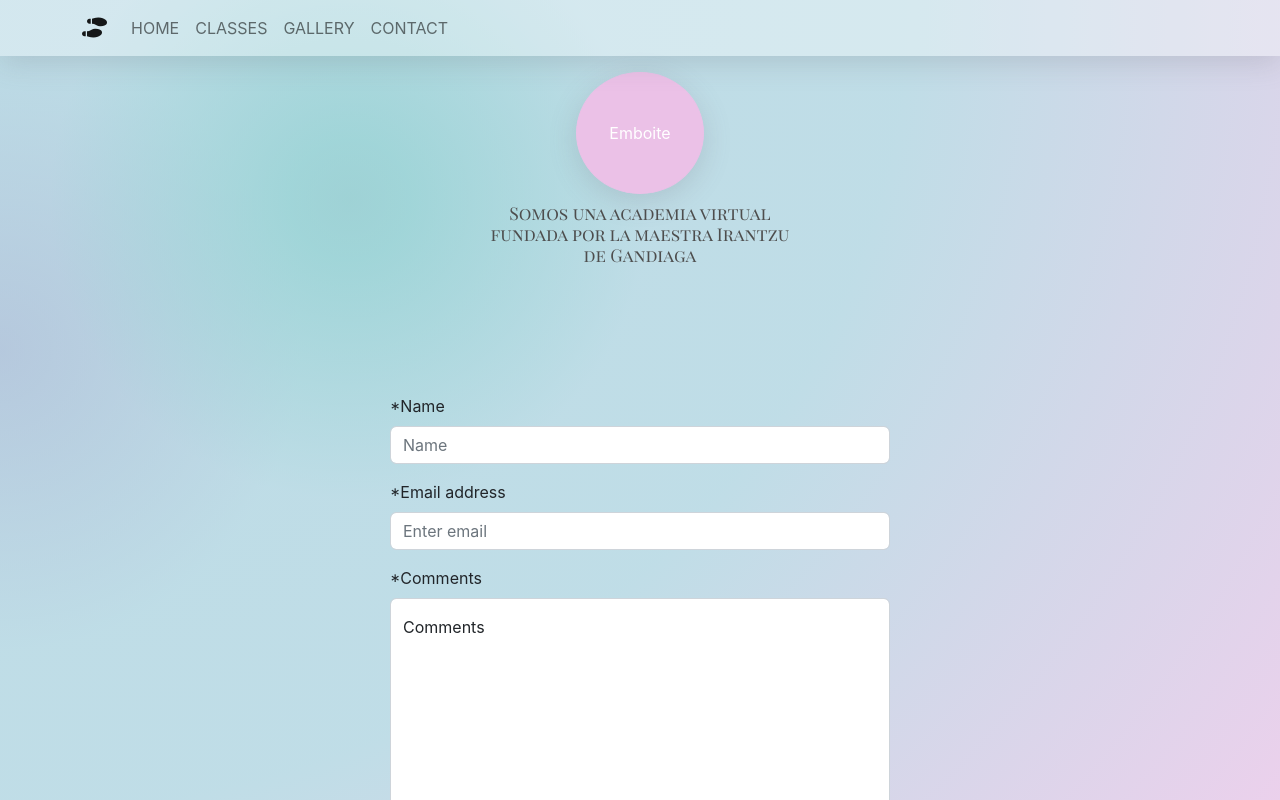
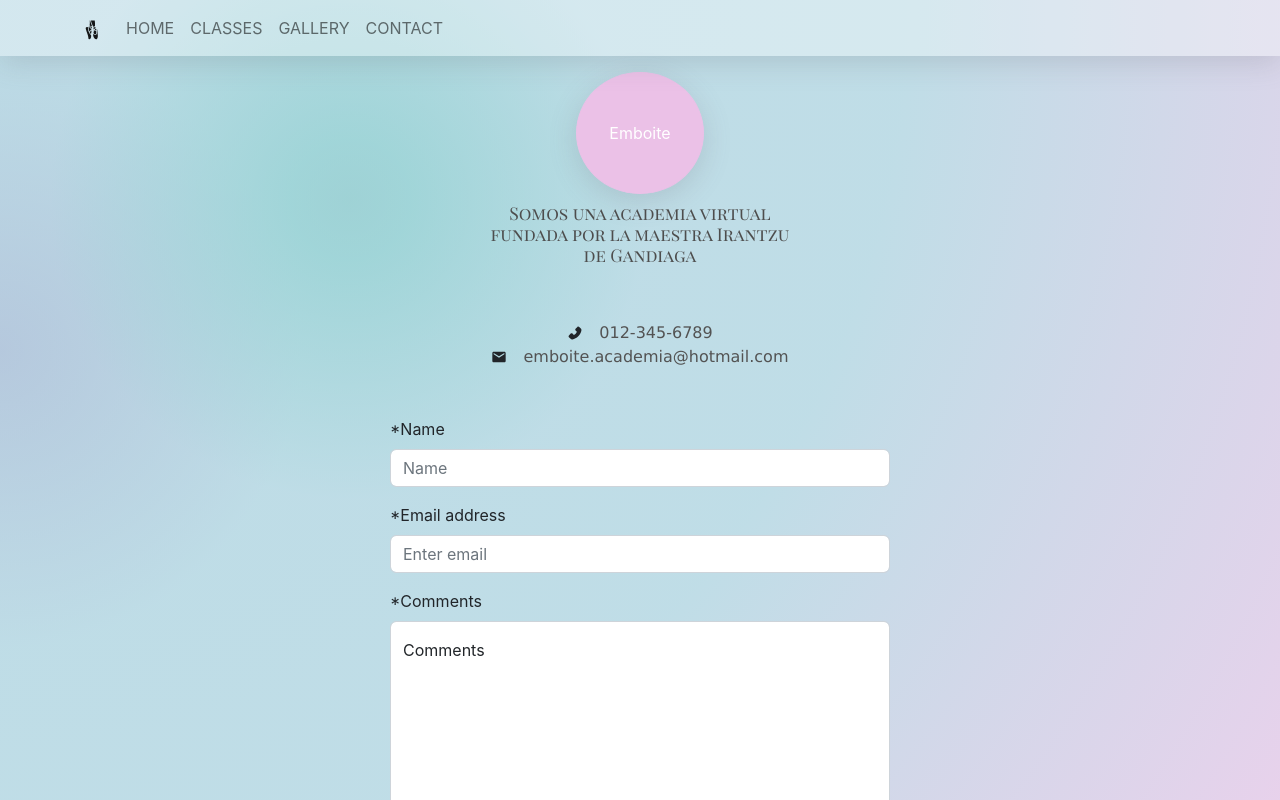
Before and after one commit to Chimoha31/Embo-t-Academia-virtual, a React (Create React App) app: page /contact in a window 1280 px wide. Shown: the top 800 px of the page. Built offline with nearby package versions, Linux system fonts and the light colour scheme; a web font is replaced by a local one.

Commit message:
Changed alert in contact

```diff
--- a/src/components/header/Header.scss
+++ b/src/components/header/Header.scss
@@ -26,7 +26,7 @@
   }
 }
 
-@media (min-width: 767px) {
+@media (min-width: 676px) {
   .header {
     & .title {
       font-size: 1.1rem;
--- a/src/components/menubar/MenuBar.jsx
+++ b/src/components/menubar/MenuBar.jsx
@@ -2,13 +2,15 @@ import React from "react";
 import { Container, Nav, Navbar } from "react-bootstrap";
 // import { Link } from "react-router-dom";
 import "./MenuBar.scss";
+import { GiBallerinaShoes } from 'react-icons/gi';
 
 const MenuBar = () => {
   return (
     <div className="menubar">
       <Navbar variant="light" className="navbar">
         <Container>
-          <Navbar.Brand href="/"><i className="fas fa-shoe-prints"></i></Navbar.Brand>
+          <Navbar.Brand href="/"><GiBallerinaShoes /></Navbar.Brand>
+          {/* <Navbar.Brand href="/"><i className="fas fa-shoe-prints"></i></Navbar.Brand> */}
           <Nav className="me-auto">
             <Nav.Link href="/">HOME</Nav.Link>
             <Nav.Link href="classes">CLASSES</Nav.Link>
--- a/src/components/menubar/MenuBar.scss
+++ b/src/components/menubar/MenuBar.scss
@@ -2,7 +2,7 @@
   display: none;
 }
 
-@media (min-width: 767px) {
+@media (min-width: 676px) {
   .menubar {
     display: block;
     position: sticky;
--- a/src/components/sidebar/SideBar.scss
+++ b/src/components/sidebar/SideBar.scss
@@ -13,7 +13,7 @@
   }
 }
 
-@media (min-width: 767px) {
+@media (min-width: 676px) {
   .sidebar {
     display: none;
   }
--- a/src/pages/contact/Contact.jsx
+++ b/src/pages/contact/Contact.jsx
@@ -1,6 +1,8 @@
-import React, { useState } from "react";
+import React, { Fragment, useState } from "react";
 import { Form, Button, FloatingLabel, Alert } from "react-bootstrap";
 import "./Contact.scss";
+import { MdEmail } from "react-icons/md";
+import { AiFillPhone } from "react-icons/ai";
 
 const Contact = () => {
   const [name, setName] = useState("");
@@ -14,9 +16,9 @@ const Contact = () => {
     setSuccess("");
     e.preventDefault();
     if (name === "" || email === "" || comments === "") {
-      setError("Please fill in the blank");
+      setError("Please fill in the all blank");
     } else if (name && email && comments) {
-      setSuccess("Thank you for your message. We will reply within 48 hours.");
+      setSuccess("Thank you for your inquiry.We will reply to you shortly. Please call us if you don't have a response from us within 48 hours. Thank you for your understanding.");
       setName("");
       setEmail("");
       setComments("");
@@ -24,7 +26,21 @@ const Contact = () => {
   };
 
   return (
-    <div className="contact d-flex justify-content-center align-items-center">
+    <Fragment>
+      {/* Email & phone */}
+      <div className="d-flex flex-column justify-content-center align-items-center">
+        <div className="d-flex align-items-center gap-3 mt-5">
+          <AiFillPhone />
+          <p className="mb-0">012-345-6789</p>
+        </div>
+        <div className="d-flex align-items-center gap-3">
+          <MdEmail />
+          <p className="mb-0">emboite.academia@hotmail.com</p>
+        </div>
+      </div>
+
+      {/* Form */}
+      <div className="contact d-flex justify-content-center align-items-start mt-5">
         <Form className="d-flex flex-column form" onSubmit={handleSubmit}>
           {/* Name */}
           <Form.Group className="mb-3" controlId="formName">
@@ -66,12 +82,20 @@ const Contact = () => {
           </FloatingLabel>
 
           {error && !success && (
-          <Alert variant="danger" className="mb-2 p-1 text-center msg">
+            <Alert
+              variant="danger"
+              className="mb-3 p-1 text-center msg"
+              style={{fontFamily: "'Lucida Sans', 'Lucida Sans Regular', 'Lucida Grande', 'Lucida Sans Unicode', Geneva, Verdana, sans-serif"}}
+            >
               {error}
             </Alert>
           )}
           {success && !error && (
-          <Alert variant="success" className="mb-2 p-1 text-center msg">
+            <Alert
+              variant="success"
+              className="mb-3 p-1 msg"
+              style={{fontFamily: "'Lucida Sans', 'Lucida Sans Regular', 'Lucida Grande', 'Lucida Sans Unicode', Geneva, Verdana, sans-serif"}}
+            >
               {success}
             </Alert>
           )}
@@ -81,6 +105,7 @@ const Contact = () => {
           </Button>
         </Form>
       </div>
+    </Fragment>
   );
 };
 
--- a/src/pages/contact/Contact.scss
+++ b/src/pages/contact/Contact.scss
@@ -1,3 +1,8 @@
+p {
+  font-family:'Lucida Sans', 'Lucida Sans Regular', 'Lucida Grande', 'Lucida Sans Unicode', Geneva, Verdana, sans-serif;
+  color: rgb(83, 83, 83);
+}
+
 .contact {
   height: 100vh;
   & .form {
```
Lines whose indentation alone changed are shown as unchanged.
